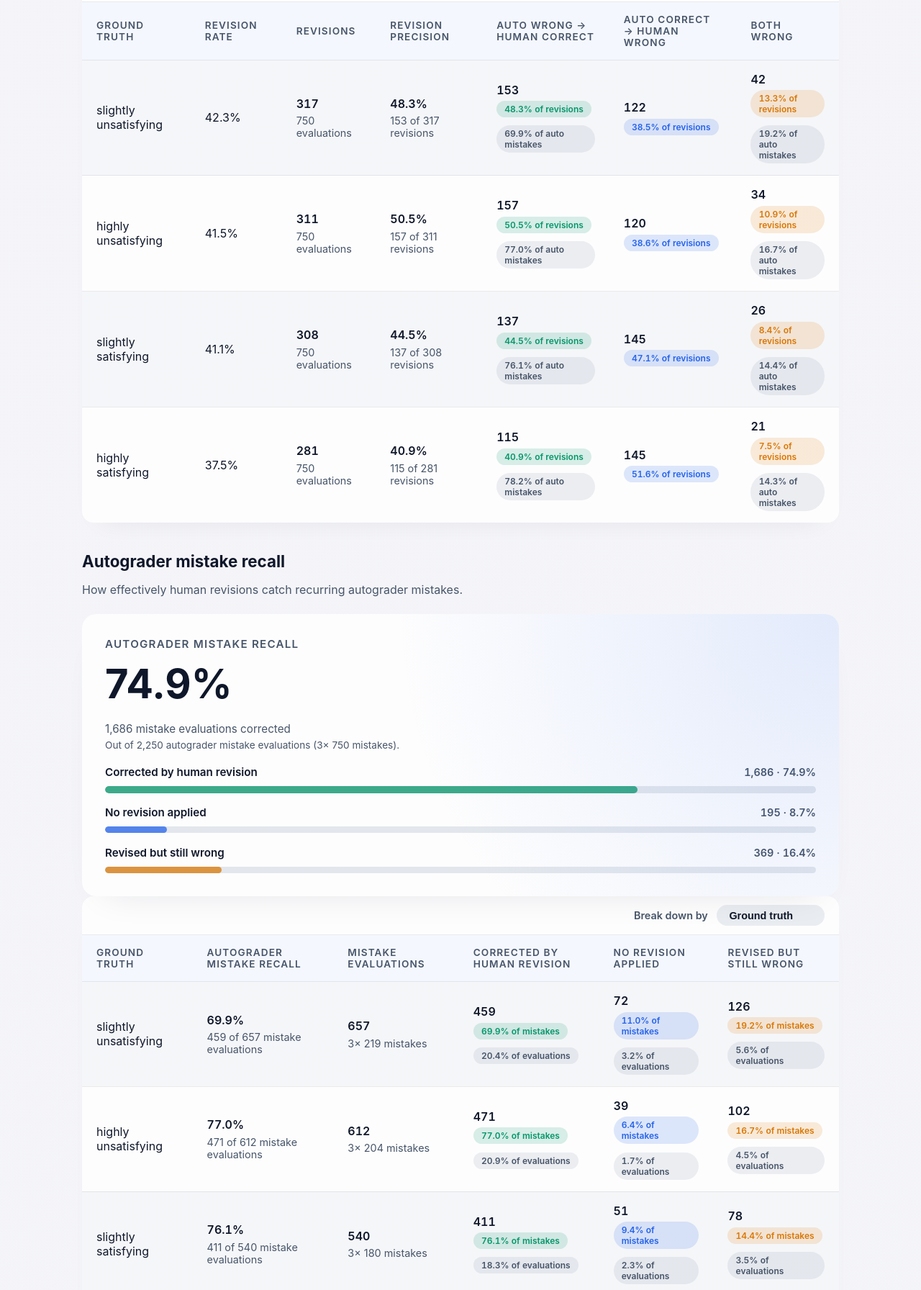
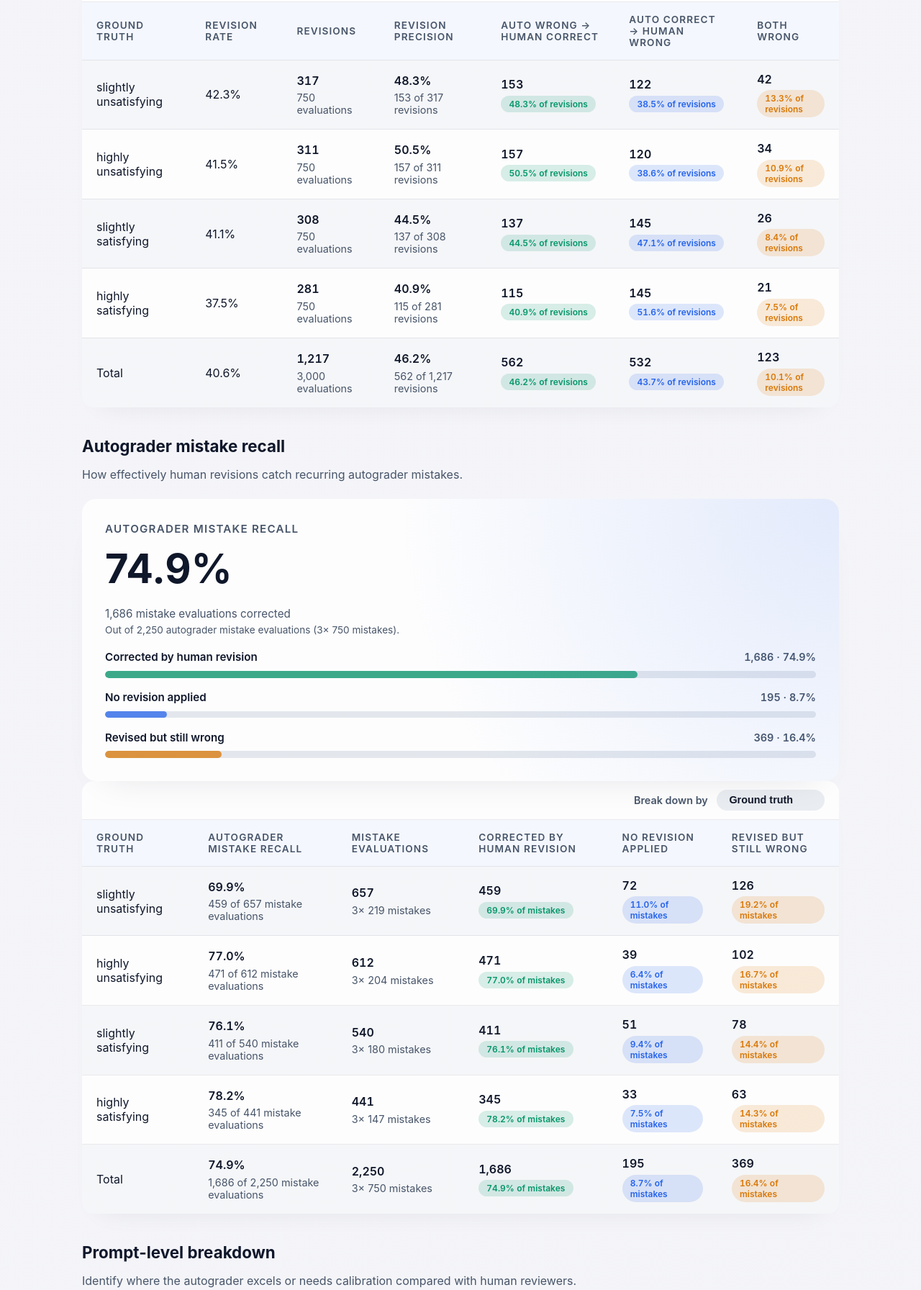
Before and after one commit to yijiang1121/ai-data-visualization, a plain HTML site: page public/index.html in a window 1280 px wide. Shown: the part 1227-3019 px from the top of the page at 72% size. Drawn offline with Linux system fonts and the light colour scheme.

Commit message:
Add totals rows and simplify revision/recall breakdown pills

```diff
--- a/public/index.html
+++ b/public/index.html
@@ -1065,12 +1065,6 @@
           : revisionCount
           ? count / revisionCount
           : 0;
-        const shareOfAutoWrong = Number.isFinite(
-          caseData.share_of_autograder_wrong
-        )
-          ? caseData.share_of_autograder_wrong
-          : null;
-
         const countEl = document.createElement("div");
         countEl.className = "table-strong";
         countEl.textContent = formatCount(count);
@@ -1084,18 +1078,145 @@
         shareEl.textContent = `${(shareValue * 100).toFixed(1)}% of revisions`;
         pillWrapper.appendChild(shareEl);
 
-        if (shareOfAutoWrong !== null) {
-          const recallPill = document.createElement("span");
-          recallPill.className = "case-pill secondary";
-          recallPill.textContent = `${(shareOfAutoWrong * 100).toFixed(
-            1
-          )}% of auto mistakes`;
-          pillWrapper.appendChild(recallPill);
-        }
-
         cell.appendChild(pillWrapper);
 
         return cell;
+      }
+
+      function computePrecisionTotals(entries = []) {
+        if (!entries?.length) {
+          return null;
+        }
+
+        const totals = {
+          label_display: "Total",
+          revision_count: 0,
+          total_evaluations: 0,
+          correct_revision_count: 0,
+          cases: {},
+        };
+
+        entries.forEach((entry) => {
+          if (!entry) {
+            return;
+          }
+
+          const revisionCount = Number.isFinite(entry.revision_count)
+            ? entry.revision_count
+            : 0;
+          const totalEvaluations = Number.isFinite(entry.total_evaluations)
+            ? entry.total_evaluations
+            : 0;
+          const correctRevisionCount = Number.isFinite(
+            entry.correct_revision_count
+          )
+            ? entry.correct_revision_count
+            : 0;
+
+          totals.revision_count += revisionCount;
+          totals.total_evaluations += totalEvaluations;
+          totals.correct_revision_count += correctRevisionCount;
+
+          CASE_ORDER.forEach(([caseKey]) => {
+            const caseData = entry?.cases?.[caseKey] || {};
+            const caseCount = Number.isFinite(caseData.count)
+              ? caseData.count
+              : 0;
+            totals.cases[caseKey] = (totals.cases[caseKey] || 0) + caseCount;
+          });
+        });
+
+        const totalRevisionCount = totals.revision_count;
+        const totalEvaluations = totals.total_evaluations;
+
+        totals.revision_rate =
+          totalEvaluations > 0 ? totalRevisionCount / totalEvaluations : null;
+
+        totals.correct_revision_precision =
+          totalRevisionCount > 0
+            ? totals.correct_revision_count / totalRevisionCount
+            : null;
+
+        totals.cases = Object.fromEntries(
+          CASE_ORDER.map(([caseKey]) => {
+            const caseCount = totals.cases[caseKey] || 0;
+            return [
+              caseKey,
+              {
+                count: caseCount,
+                share_of_revisions:
+                  totalRevisionCount > 0 ? caseCount / totalRevisionCount : 0,
+              },
+            ];
+          })
+        );
+
+        return totals;
+      }
+
+      function buildPrecisionRow(entry) {
+        if (!entry) {
+          return document.createElement("tr");
+        }
+
+        const row = document.createElement("tr");
+
+        const labelCell = document.createElement("td");
+        labelCell.textContent = resolveBreakdownLabel(entry);
+        row.appendChild(labelCell);
+
+        const rateCell = document.createElement("td");
+        rateCell.textContent = formatPercent(entry.revision_rate);
+        row.appendChild(rateCell);
+
+        const revisionsCell = document.createElement("td");
+        const revisionCount = Number.isFinite(entry.revision_count)
+          ? entry.revision_count
+          : 0;
+        const totalEvaluations = Number.isFinite(entry.total_evaluations)
+          ? entry.total_evaluations
+          : 0;
+        const countEl = document.createElement("div");
+        countEl.className = "table-strong";
+        countEl.textContent = formatCount(revisionCount);
+        revisionsCell.appendChild(countEl);
+        const subtitle = document.createElement("div");
+        subtitle.className = "muted";
+        subtitle.textContent = `${formatCount(totalEvaluations)} evaluations`;
+        revisionsCell.appendChild(subtitle);
+        row.appendChild(revisionsCell);
+
+        const precisionCell = document.createElement("td");
+        const precisionValue = document.createElement("div");
+        precisionValue.className = "table-strong";
+        precisionValue.textContent = formatPercent(
+          entry.correct_revision_precision
+        );
+        precisionCell.appendChild(precisionValue);
+        const precisionDetail = document.createElement("div");
+        precisionDetail.className = "muted";
+        const correctRevisionCount = Number.isFinite(
+          entry.correct_revision_count
+        )
+          ? entry.correct_revision_count
+          : 0;
+        if (revisionCount) {
+          precisionDetail.textContent = `${formatCount(
+            correctRevisionCount
+          )} of ${formatCount(revisionCount)} revisions`;
+        } else {
+          precisionDetail.textContent = `${formatCount(
+            correctRevisionCount
+          )} correct revisions`;
+        }
+        precisionCell.appendChild(precisionDetail);
+        row.appendChild(precisionCell);
+
+        CASE_ORDER.forEach(([caseKey, variant]) => {
+          row.appendChild(createCaseCell(entry, caseKey, variant));
+        });
+
+        return row;
       }
 
       function createRecallBreakdownCell(entry, breakdownKey, factor) {
@@ -1106,9 +1227,6 @@
         const shareOfMistakes = Number.isFinite(breakdown.share_of_autograder_wrong)
           ? breakdown.share_of_autograder_wrong
           : null;
-        const shareOfTotal = Number.isFinite(breakdown.share_of_total)
-          ? breakdown.share_of_total
-          : null;
 
         const countEl = document.createElement("div");
         countEl.className = "table-strong";
@@ -1127,18 +1245,129 @@
           pillWrapper.appendChild(sharePill);
         }
 
-        if (shareOfTotal !== null) {
-          const totalPill = document.createElement("span");
-          totalPill.className = "case-pill secondary";
-          totalPill.textContent = `${(shareOfTotal * 100).toFixed(1)}% of evaluations`;
-          pillWrapper.appendChild(totalPill);
-        }
-
         if (pillWrapper.childElementCount) {
           cell.appendChild(pillWrapper);
         }
 
         return cell;
+      }
+
+      function computeRecallTotals(entries = []) {
+        if (!entries?.length) {
+          return null;
+        }
+
+        const totals = {
+          label_display: "Total",
+          corrected_autograder_wrong: 0,
+          autograder_wrong_total: 0,
+          autograder_wrong_breakdown: {},
+        };
+
+        entries.forEach((entry) => {
+          if (!entry) {
+            return;
+          }
+
+          const corrected = Number.isFinite(entry.corrected_autograder_wrong)
+            ? entry.corrected_autograder_wrong
+            : 0;
+          const totalMistakes = Number.isFinite(entry.autograder_wrong_total)
+            ? entry.autograder_wrong_total
+            : 0;
+
+          totals.corrected_autograder_wrong += corrected;
+          totals.autograder_wrong_total += totalMistakes;
+
+          AUTOGRADER_BREAKDOWN_ORDER.forEach((key) => {
+            const breakdown = entry?.autograder_wrong_breakdown?.[key] || {};
+            const count = Number.isFinite(breakdown.count) ? breakdown.count : 0;
+            totals.autograder_wrong_breakdown[key] =
+              (totals.autograder_wrong_breakdown[key] || 0) + count;
+          });
+        });
+
+        const totalMistakes = totals.autograder_wrong_total;
+        totals.autograder_wrong_recall =
+          totalMistakes > 0
+            ? totals.corrected_autograder_wrong / totalMistakes
+            : null;
+
+        totals.autograder_wrong_breakdown = Object.fromEntries(
+          AUTOGRADER_BREAKDOWN_ORDER.map((key) => {
+            const count = totals.autograder_wrong_breakdown[key] || 0;
+            return [
+              key,
+              {
+                count,
+                share_of_autograder_wrong:
+                  totalMistakes > 0 ? count / totalMistakes : 0,
+              },
+            ];
+          })
+        );
+
+        return totals;
+      }
+
+      function buildRecallRow(entry, factor) {
+        if (!entry) {
+          return document.createElement("tr");
+        }
+
+        const row = document.createElement("tr");
+
+        const labelCell = document.createElement("td");
+        labelCell.textContent = resolveBreakdownLabel(entry);
+        row.appendChild(labelCell);
+
+        const recallCell = document.createElement("td");
+        const recallValue = document.createElement("div");
+        recallValue.className = "table-strong";
+        recallValue.textContent = formatPercent(entry.autograder_wrong_recall);
+        recallCell.appendChild(recallValue);
+        const recallDetail = document.createElement("div");
+        recallDetail.className = "muted";
+        const corrected = Number.isFinite(entry.corrected_autograder_wrong)
+          ? entry.corrected_autograder_wrong
+          : 0;
+        const totalMistakes = Number.isFinite(entry.autograder_wrong_total)
+          ? entry.autograder_wrong_total
+          : 0;
+        const correctedDisplay = corrected * factor;
+        const totalDisplay = totalMistakes * factor;
+        if (totalDisplay) {
+          recallDetail.textContent = `${formatCount(
+            correctedDisplay
+          )} of ${formatCount(totalDisplay)} mistake evaluations`;
+        } else {
+          recallDetail.textContent = `${formatCount(
+            correctedDisplay
+          )} mistake evaluations`;
+        }
+        recallCell.appendChild(recallDetail);
+        row.appendChild(recallCell);
+
+        const totalCell = document.createElement("td");
+        const totalValue = document.createElement("div");
+        totalValue.className = "table-strong";
+        totalValue.textContent = formatCount(totalDisplay);
+        totalCell.appendChild(totalValue);
+        const totalDetail = document.createElement("div");
+        totalDetail.className = "muted";
+        if (factor > 1 && totalMistakes) {
+          totalDetail.textContent = `${factor}× ${formatCount(totalMistakes)} mistakes`;
+        } else {
+          totalDetail.textContent = `${formatCount(totalMistakes)} mistakes`;
+        }
+        totalCell.appendChild(totalDetail);
+        row.appendChild(totalCell);
+
+        AUTOGRADER_BREAKDOWN_ORDER.forEach((key) => {
+          row.appendChild(createRecallBreakdownCell(entry, key, factor));
+        });
+
+        return row;
       }
 
       function renderPrecisionTable() {
@@ -1173,67 +1402,18 @@
           precisionEmpty.hidden = true;
         }
 
-        entries
+        const sortedEntries = entries
           .slice()
-          .sort((a, b) => (b.revision_rate ?? 0) - (a.revision_rate ?? 0))
-          .forEach((entry) => {
-            const row = document.createElement("tr");
-
-            const labelCell = document.createElement("td");
-            labelCell.textContent = resolveBreakdownLabel(entry);
-            row.appendChild(labelCell);
-
-            const rateCell = document.createElement("td");
-            rateCell.textContent = formatPercent(entry.revision_rate);
-            row.appendChild(rateCell);
-
-            const revisionsCell = document.createElement("td");
-            const countEl = document.createElement("div");
-            countEl.className = "table-strong";
-            countEl.textContent = formatCount(entry.revision_count);
-            revisionsCell.appendChild(countEl);
-            const subtitle = document.createElement("div");
-            subtitle.className = "muted";
-            const totalEvaluations = Number.isFinite(entry.total_evaluations)
-              ? entry.total_evaluations
-              : 0;
-            subtitle.textContent = `${formatCount(totalEvaluations)} evaluations`;
-            revisionsCell.appendChild(subtitle);
-            row.appendChild(revisionsCell);
-
-            const precisionCell = document.createElement("td");
-            const precisionValue = document.createElement("div");
-            precisionValue.className = "table-strong";
-            precisionValue.textContent = formatPercent(
-              entry.correct_revision_precision
-            );
-            precisionCell.appendChild(precisionValue);
-            const precisionDetail = document.createElement("div");
-            precisionDetail.className = "muted";
-            const correctRevisionCount = Number.isFinite(entry.correct_revision_count)
-              ? entry.correct_revision_count
-              : 0;
-            const revisionCount = Number.isFinite(entry.revision_count)
-              ? entry.revision_count
-              : 0;
-            if (revisionCount) {
-              precisionDetail.textContent = `${formatCount(
-                correctRevisionCount
-              )} of ${formatCount(revisionCount)} revisions`;
-            } else {
-              precisionDetail.textContent = `${formatCount(
-                correctRevisionCount
-              )} correct revisions`;
-            }
-            precisionCell.appendChild(precisionDetail);
-            row.appendChild(precisionCell);
-
-            CASE_ORDER.forEach(([caseKey, variant]) => {
-              row.appendChild(createCaseCell(entry, caseKey, variant));
-            });
-
-            precisionTableBody.appendChild(row);
-          });
+          .sort((a, b) => (b.revision_rate ?? 0) - (a.revision_rate ?? 0));
+
+        sortedEntries.forEach((entry) => {
+          precisionTableBody.appendChild(buildPrecisionRow(entry));
+        });
+
+        const totalsEntry = computePrecisionTotals(entries);
+        if (totalsEntry) {
+          precisionTableBody.appendChild(buildPrecisionRow(totalsEntry));
+        }
       }
 
       function renderRecallTable() {
@@ -1272,67 +1452,21 @@
           recallEmpty.hidden = true;
         }
 
-        entries
+        const sortedEntries = entries
           .slice()
           .sort(
             (a, b) =>
               (b.autograder_wrong_total ?? 0) - (a.autograder_wrong_total ?? 0)
-          )
-          .forEach((entry) => {
-            const row = document.createElement("tr");
-
-            const labelCell = document.createElement("td");
-            labelCell.textContent = resolveBreakdownLabel(entry);
-            row.appendChild(labelCell);
-
-            const recallCell = document.createElement("td");
-            const recallValue = document.createElement("div");
-            recallValue.className = "table-strong";
-            recallValue.textContent = formatPercent(entry.autograder_wrong_recall);
-            recallCell.appendChild(recallValue);
-            const recallDetail = document.createElement("div");
-            recallDetail.className = "muted";
-            const corrected = Number.isFinite(entry.corrected_autograder_wrong)
-              ? entry.corrected_autograder_wrong
-              : 0;
-            const totalMistakes = Number.isFinite(entry.autograder_wrong_total)
-              ? entry.autograder_wrong_total
-              : 0;
-            const correctedDisplay = corrected * factor;
-            const totalDisplay = totalMistakes * factor;
-            if (totalDisplay) {
-              recallDetail.textContent = `${formatCount(
-                correctedDisplay
-              )} of ${formatCount(totalDisplay)} mistake evaluations`;
-            } else {
-              recallDetail.textContent = `${formatCount(
-                correctedDisplay
-              )} mistake evaluations`;
-            }
-            recallCell.appendChild(recallDetail);
-            row.appendChild(recallCell);
-
-            const totalCell = document.createElement("td");
-            const totalValue = document.createElement("div");
-            totalValue.className = "table-strong";
-            totalValue.textContent = formatCount(totalDisplay);
-            totalCell.appendChild(totalValue);
-            const totalDetail = document.createElement("div");
-            totalDetail.className = "muted";
-            if (factor > 1 && totalMistakes) {
-              totalDetail.textContent = `${factor}× ${formatCount(totalMistakes)} mistakes`;
-            } else {
-              totalDetail.textContent = `${formatCount(totalMistakes)} mistakes`;
-            }
-            totalCell.appendChild(totalDetail);
-            row.appendChild(totalCell);
-
-            AUTOGRADER_BREAKDOWN_ORDER.forEach((key) => {
-              row.appendChild(createRecallBreakdownCell(entry, key, factor));
-            });
-
-            recallTableBody.appendChild(row);
-          });
+          );
+
+        sortedEntries.forEach((entry) => {
+          recallTableBody.appendChild(buildRecallRow(entry, factor));
+        });
+
+        const totalsEntry = computeRecallTotals(entries);
+        if (totalsEntry) {
+          recallTableBody.appendChild(buildRecallRow(totalsEntry, factor));
+        }
       }
 
       function updateRevisionInsights(revision) {
```
